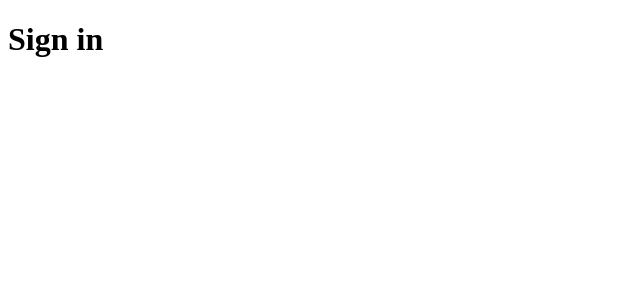
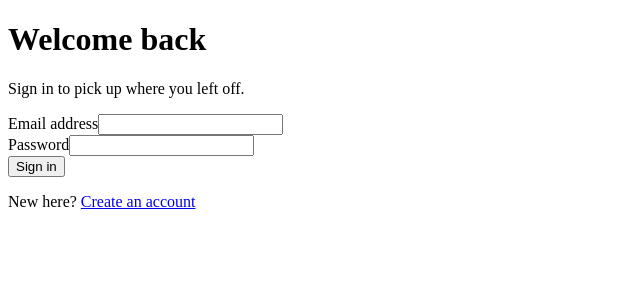
Before and after one commit to heniums/budgeto, a React (Vite) app in the folder client/: page /login in a window 1280 px wide. Shown: the top 300 px of the page, without its empty margins (0-640 px from the left). Built offline with nearby package versions, Linux system fonts and the light colour scheme.

Commit message:
feat(client): implement SignIn form with validation, redirect and return-path

```diff
--- a/client/src/pages/SignIn.tsx
+++ b/client/src/pages/SignIn.tsx
@@ -1,7 +1,132 @@
+import { useId, useState } from 'react';
+import type { FormEvent } from 'react';
+import type { Location } from 'react-router-dom';
+import { Link, useLocation, useNavigate } from 'react-router-dom';
+import { useAuth } from '../auth/AuthContext';
+import { ApiError, login } from '../api/auth';
+
+interface FormErrors {
+  email?: string;
+  password?: string;
+}
+
+const EMAIL_RE = /^[^\s@]+@[^\s@]+\.[^\s@]+$/;
+
+function validate(values: { email: string; password: string }): FormErrors {
+  const errors: FormErrors = {};
+  if (!values.email.trim()) {
+    errors.email = 'Email is required.';
+  } else if (!EMAIL_RE.test(values.email.trim())) {
+    errors.email = 'Enter a valid email address.';
+  }
+  if (!values.password) {
+    errors.password = 'Password is required.';
+  }
+  return errors;
+}
+
 export function SignIn(): JSX.Element {
+  const navigate = useNavigate();
+  const location = useLocation();
+  const { login: signIn } = useAuth();
+  const [email, setEmail] = useState('');
+  const [password, setPassword] = useState('');
+  const [errors, setErrors] = useState<FormErrors>({});
+  const [formError, setFormError] = useState<string | null>(null);
+  const [submitting, setSubmitting] = useState(false);
+  const ids = {
+    email: useId(),
+    password: useId(),
+  };
+
+  const from = (location.state as { from?: Location } | null)?.from;
+  const redirectTo = from?.pathname ?? '/account/profile';
+
+  async function handleSubmit(event: FormEvent<HTMLFormElement>): Promise<void> {
+    event.preventDefault();
+    setFormError(null);
+    const found = validate({ email, password });
+    setErrors(found);
+    if (Object.keys(found).length > 0) {
+      return;
+    }
+    setSubmitting(true);
+    try {
+      const { token, user } = await login({
+        email: email.trim(),
+        password,
+      });
+      signIn(token, user);
+      navigate(redirectTo, { replace: true });
+    } catch (error) {
+      if (error instanceof ApiError && error.status === 401) {
+        setFormError('Invalid email or password.');
+      } else if (error instanceof ApiError) {
+        setFormError(error.message);
+      } else {
+        setFormError('Something went wrong. Please try again.');
+      }
+      setSubmitting(false);
+    }
+  }
+
   return (
-    <main>
-      <h1>Sign in</h1>
+    <main className="auth-page">
+      <h1>Welcome back</h1>
+      <p className="auth-lead">Sign in to pick up where you left off.</p>
+      {formError && (
+        <div role="alert" className="form-error">
+          {formError}
+        </div>
+      )}
+      <form onSubmit={handleSubmit} noValidate>
+        <div className="field">
+          <label htmlFor={ids.email}>Email address</label>
+          <input
+            id={ids.email}
+            type="email"
+            autoComplete="email"
+            value={email}
+            onChange={(event) => setEmail(event.target.value)}
+            aria-invalid={errors.email ? true : undefined}
+            aria-describedby={errors.email ? `${ids.email}-error` : undefined}
+          />
+          {errors.email && (
+            <span id={`${ids.email}-error`} role="alert" className="field-error">
+              {errors.email}
+            </span>
+          )}
+        </div>
+        <div className="field">
+          <label htmlFor={ids.password}>Password</label>
+          <input
+            id={ids.password}
+            type="password"
+            autoComplete="current-password"
+            value={password}
+            onChange={(event) => setPassword(event.target.value)}
+            aria-invalid={errors.password ? true : undefined}
+            aria-describedby={
+              errors.password ? `${ids.password}-error` : undefined
+            }
+          />
+          {errors.password && (
+            <span
+              id={`${ids.password}-error`}
+              role="alert"
+              className="field-error"
+            >
+              {errors.password}
+            </span>
+          )}
+        </div>
+        <button type="submit" disabled={submitting}>
+          {submitting ? 'Signing in…' : 'Sign in'}
+        </button>
+      </form>
+      <p className="auth-switch">
+        New here? <Link to="/signup">Create an account</Link>
+      </p>
     </main>
   );
 }
```
Also changed, not shown: 1 other file (tests, documents, lock files or other folders).
